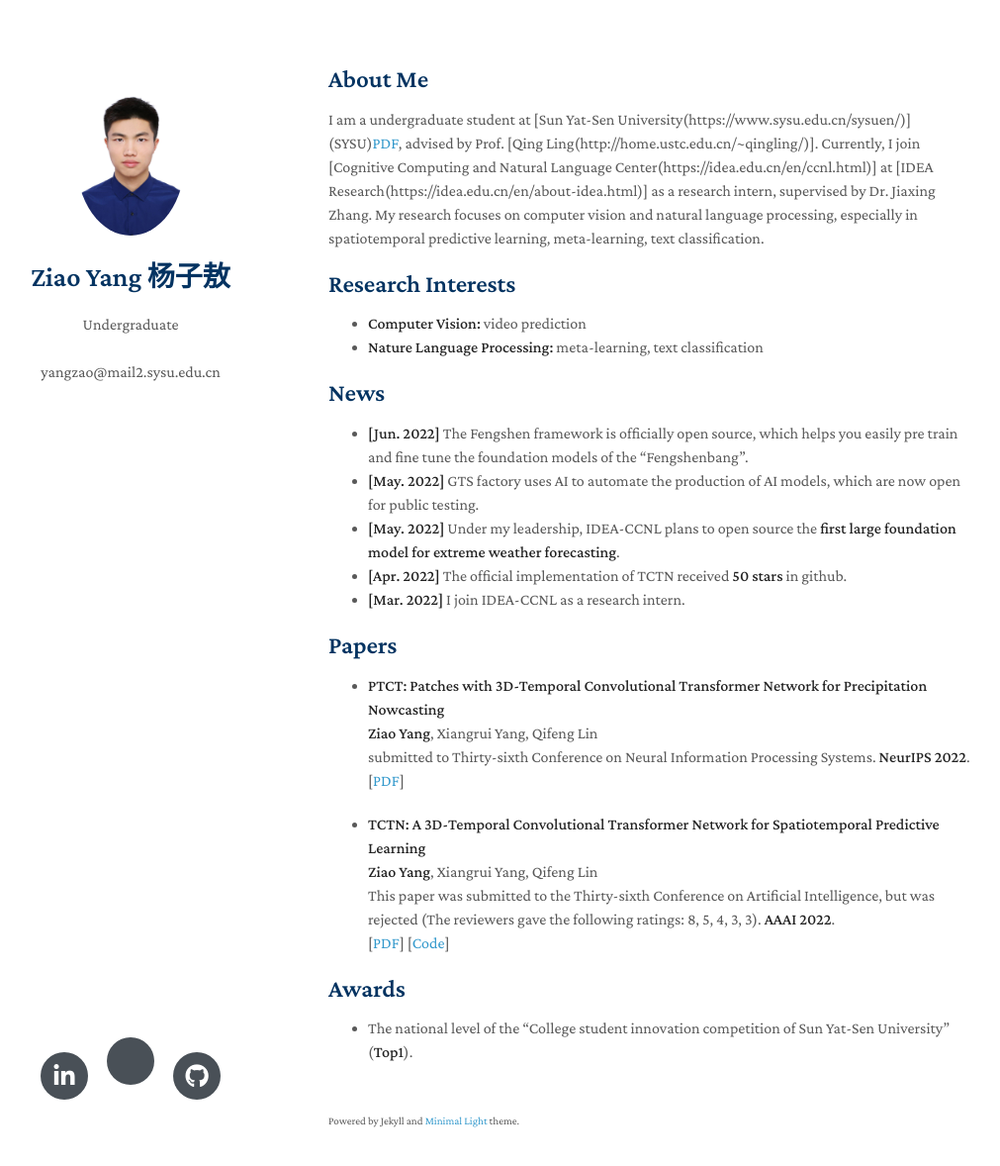
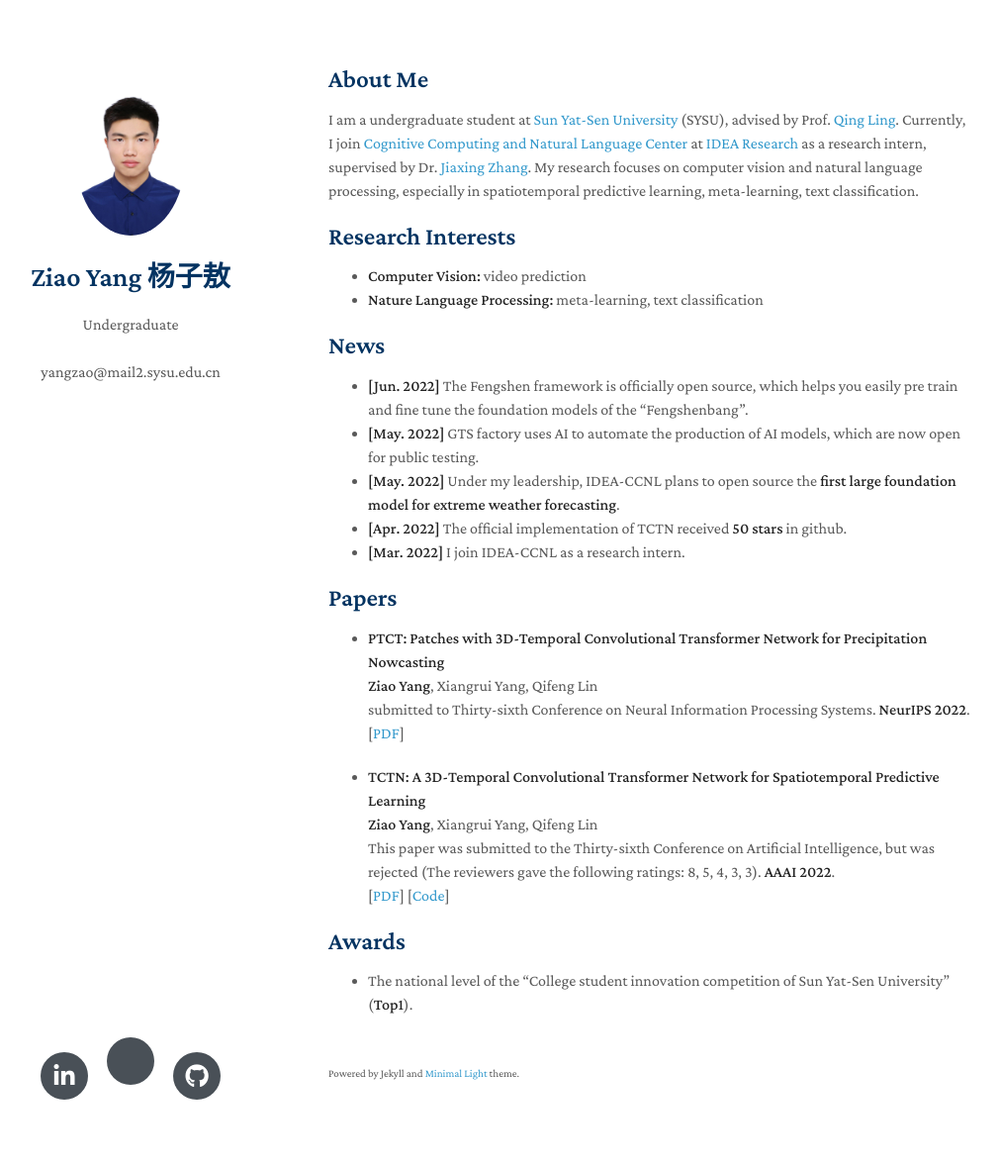
Before and after one commit to yangziao56/homepage, a Jekyll site: the page built from index.md, in a window 1280 px wide and 1213 px high. Shown: the top 1178 px of the window at 99% size, without its empty margins (138-1149 px from the left). Built offline with Jekyll 4.4.1, drawn with Linux system fonts in a browser that asks for light colours; nearby versions of some CDN libraries; a style sheet for code colours, icons or effects is not loaded; our own code applies the rules of GitHub Pages for plain Markdown files.

Commit message:
Update index.md
Signed-off-by: Ziao Yang <70676524+yangziao56@users.noreply.github.com>

```diff
--- a/index.md
+++ b/index.md
@@ -4,7 +4,7 @@
 
 ## About Me
 
-I am a undergraduate student at [Sun Yat-Sen University(https://www.sysu.edu.cn/sysuen/)] (SYSU)[PDF](https://arxiv.org/pdf/2112.01085v1.pdf), advised by Prof. [Qing Ling(http://home.ustc.edu.cn/~qingling/)]. Currently, I join [Cognitive Computing and Natural Language Center(https://idea.edu.cn/en/ccnl.html)] at [IDEA Research(https://idea.edu.cn/en/about-idea.html)] as a research intern, supervised by Dr. Jiaxing Zhang.
+I am a undergraduate student at [Sun Yat-Sen University](https://www.sysu.edu.cn/sysuen/) (SYSU), advised by Prof. [Qing Ling](http://home.ustc.edu.cn/~qingling/). Currently, I join [Cognitive Computing and Natural Language Center](https://idea.edu.cn/en/ccnl.html) at [IDEA Research](https://idea.edu.cn/en/about-idea.html) as a research intern, supervised by Dr. [Jiaxing Zhang](https://idea.edu.cn/en/person/zhangjiaxing.html).
 My research focuses on computer vision and natural language processing, especially in spatiotemporal predictive learning, meta-learning, text classification.
 
 ## Research Interests
```
